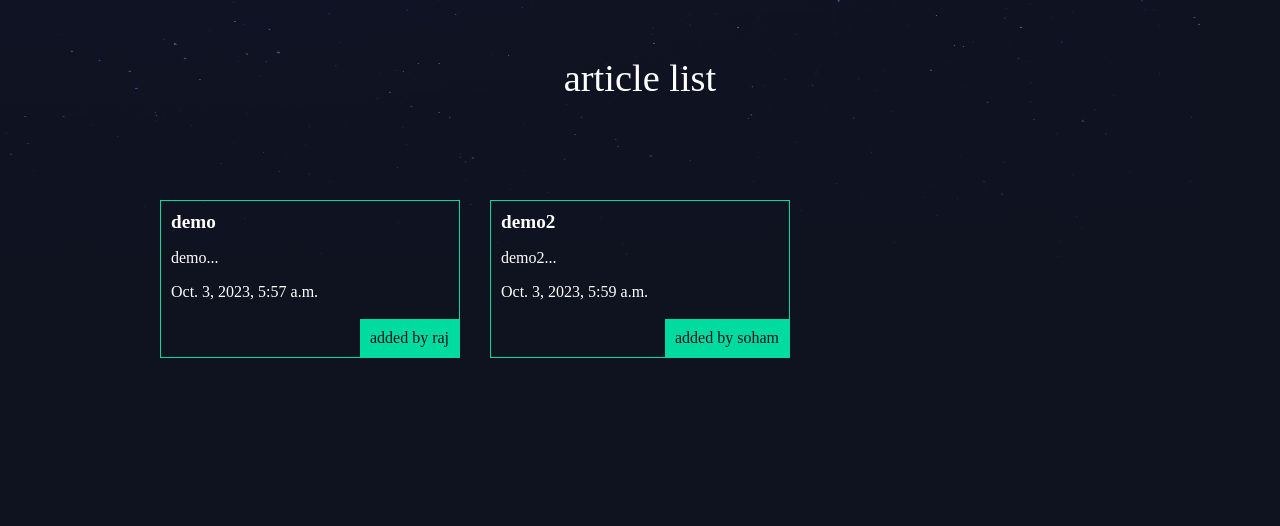
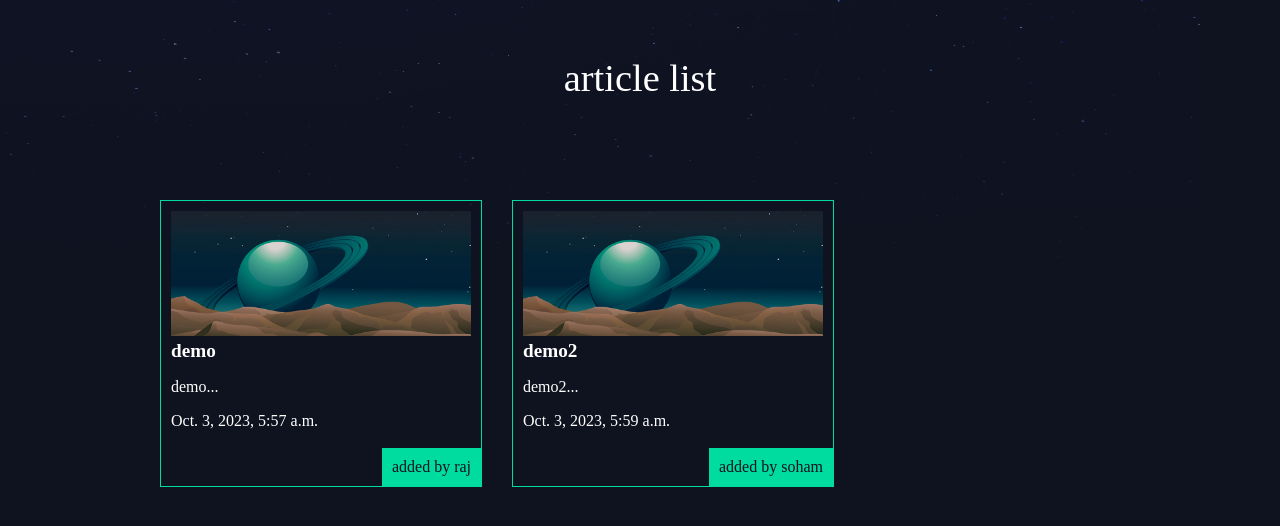
Before and after one commit to rajpipaliya048/blog-project, a Django app: page / in a window 1280 px wide. Shown: the part 142-668 px from the top of the page. Run offline with Django 4.2, Linux system fonts and the light colour scheme; data comes from the database, SQL or seed files in the repository.

Commit message:
added thumbnailimage on article list page

```diff
--- a/blog/articles/templates/blog/article_list.html
+++ b/blog/articles/templates/blog/article_list.html
@@ -4,6 +4,7 @@
 <div class="articles">
     {% for article in articles %}
         <div class="article">
+            <img src="{{ article.thumb.url }}" class="thumb-img">
             <h2><a href="{% url 'articles:detail' slug=article.slug %}">{{ article.title }}</a></h2>
             <p>{{ article.snippet }}</p>
             <p>{{ article.date }}</p>
--- a/blog/assets/styles.css
+++ b/blog/assets/styles.css
@@ -151,3 +151,6 @@ a.highlight{
     margin: 10px 0;
     cursor: pointer;
 }
+.thumb-img {
+    max-width: 300px;
+}
```
